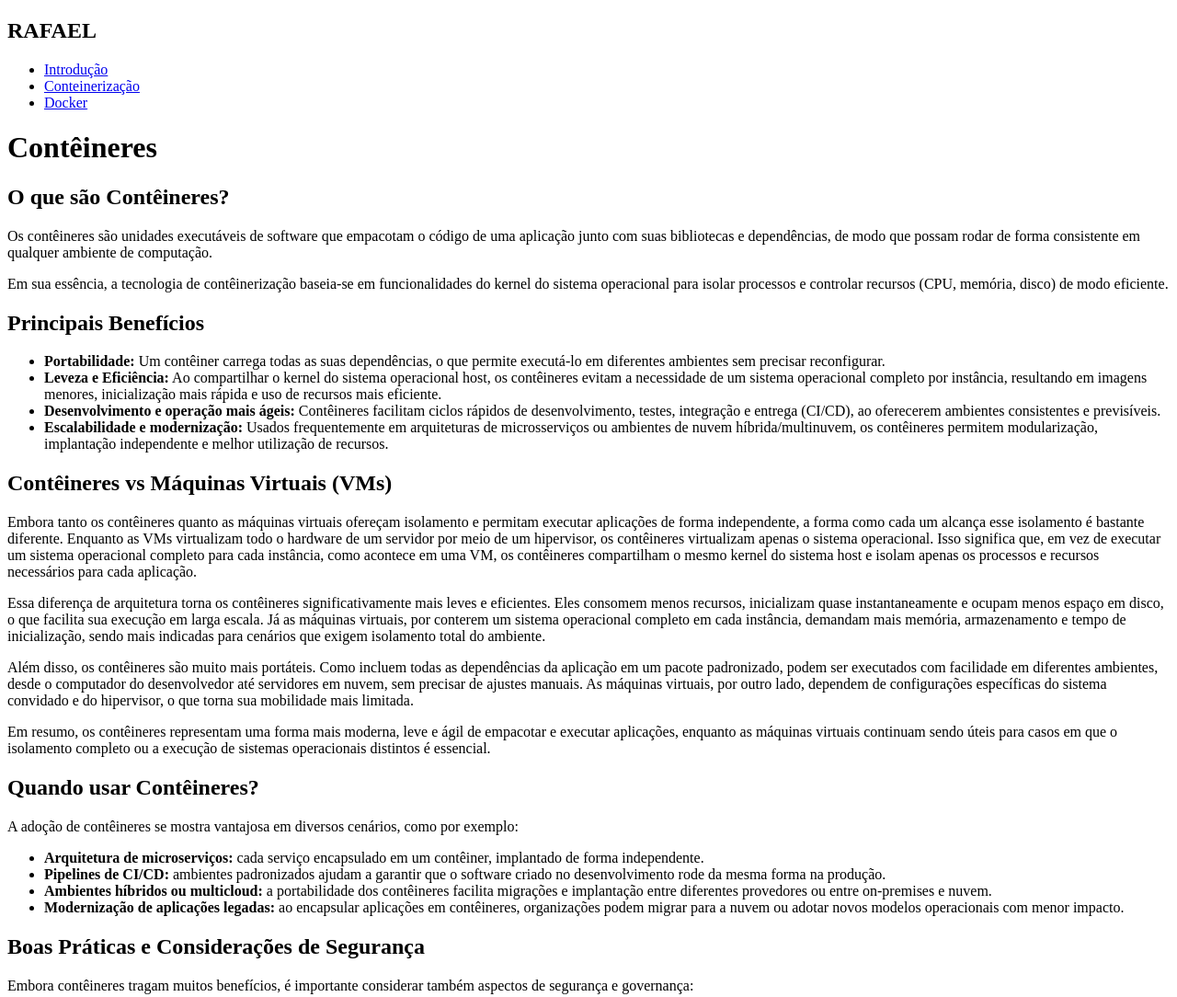
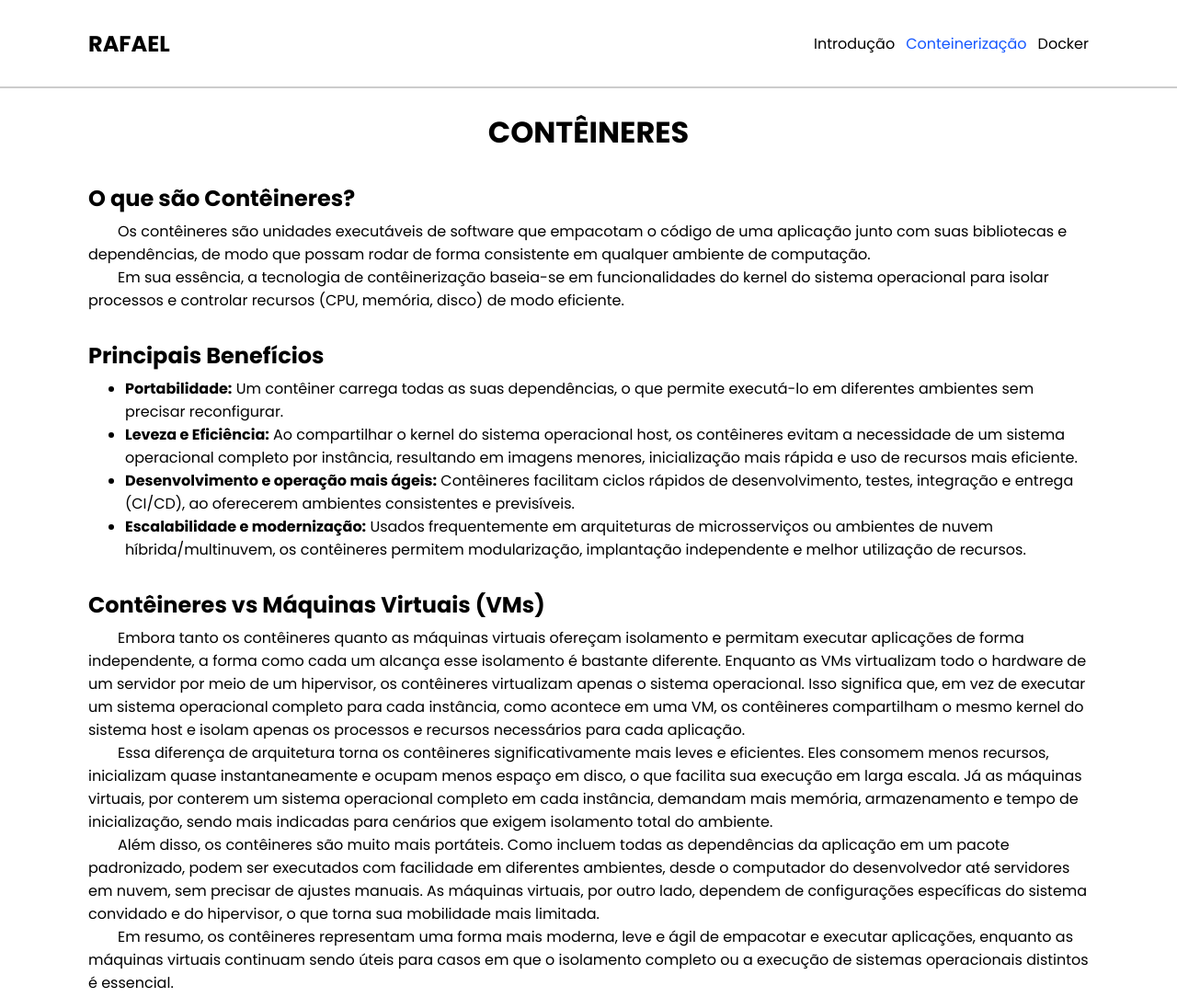
Before and after one commit to offrafell/mini-site-docker, a plain HTML site: page src/containeres.html in a window 1280 px wide. Shown: the top 1084 px of the page at 92% size. Drawn offline with Linux system fonts and the light colour scheme.

Commit message:
estilização adicionada

```diff
--- a/src/containeres.html
+++ b/src/containeres.html
@@ -9,17 +9,19 @@
   </head>
 
   <body>
-    <nav>
+    <nav class="container">
       <h1>RAFAEL</h1>
 
       <ul>
-        <li class="selecionado"><a href="./index.html">Introdução</a></li>
-        <li><a href="./containeres.html">Conteinerização</a></li>
+        <li><a href="./index.html">Introdução</a></li>
+        <li class="selecionado">
+          <a href="./containeres.html">Conteinerização</a>
+        </li>
         <li><a href="./docker.html">Docker</a></li>
       </ul>
     </nav>
 
-    <main>
+    <main class="container">
       <h1>Contêineres</h1>
 
       <h2>O que são Contêineres?</h2>
--- a/src/style.css
+++ b/src/style.css
@@ -0,0 +1,106 @@
+@import url("https://fonts.googleapis.com/css2?family=Poppins:ital,wght@0,100;0,200;0,300;0,400;0,500;0,600;0,700;0,800;0,900;1,100;1,200;1,300;1,400;1,500;1,600;1,700;1,800;1,900&display=swap");
+
+* {
+  margin: 0;
+  box-sizing: border-box;
+
+  font-family: "Poppins", sans-serif;
+}
+
+nav {
+  margin-bottom: 24px;
+  height: 96px;
+  border-bottom: #ccc 2px solid;
+
+  display: flex;
+  justify-content: center;
+  align-items: center;
+}
+
+nav h1 {
+  display: none;
+}
+
+nav ul {
+  display: inline-flex;
+  justify-content: center;
+  align-items: center;
+  gap: 12px;
+}
+
+nav ul li {
+  list-style-type: none;
+  border-radius: 12px;
+}
+
+nav ul li.selecionado {
+  color: #1356ff;
+}
+
+nav ul li a,
+nav ul li a:visited,
+nav ul li a:hover,
+nav ul li a:active {
+  color: inherit;
+}
+
+nav ul li a {
+  text-decoration: none;
+}
+nav ul li a:hover {
+  text-decoration: underline;
+}
+
+main {
+  margin-bottom: 48px;
+}
+
+main h1 {
+  text-align: center;
+  text-transform: uppercase;
+  margin-top: 1.25em 0px;
+}
+
+main h2,
+main h3 {
+  margin-top: 1.25em;
+  margin-bottom: 0.25em;
+}
+
+main p {
+  text-indent: 2em;
+}
+
+.container {
+  padding-inline: 16px;
+  width: 100%;
+}
+
+@media (min-width: 600px) {
+  nav {
+    justify-content: space-between;
+  }
+
+  nav h1 {
+    display: initial;
+  }
+
+  .container {
+    padding-inline: 32px;
+  }
+}
+
+@media (min-width: 840px) {
+  .container {
+    padding-inline: 24px;
+  }
+}
+
+@media (min-width: 1280px) {
+  .container {
+    padding-inline: 96px;
+  }
+}
+
+@media (min-width: 1600px) {
+}
```
Also changed, not shown: src/docker.html (+4 -4 lines), src/index.html (+2 -5 lines).
